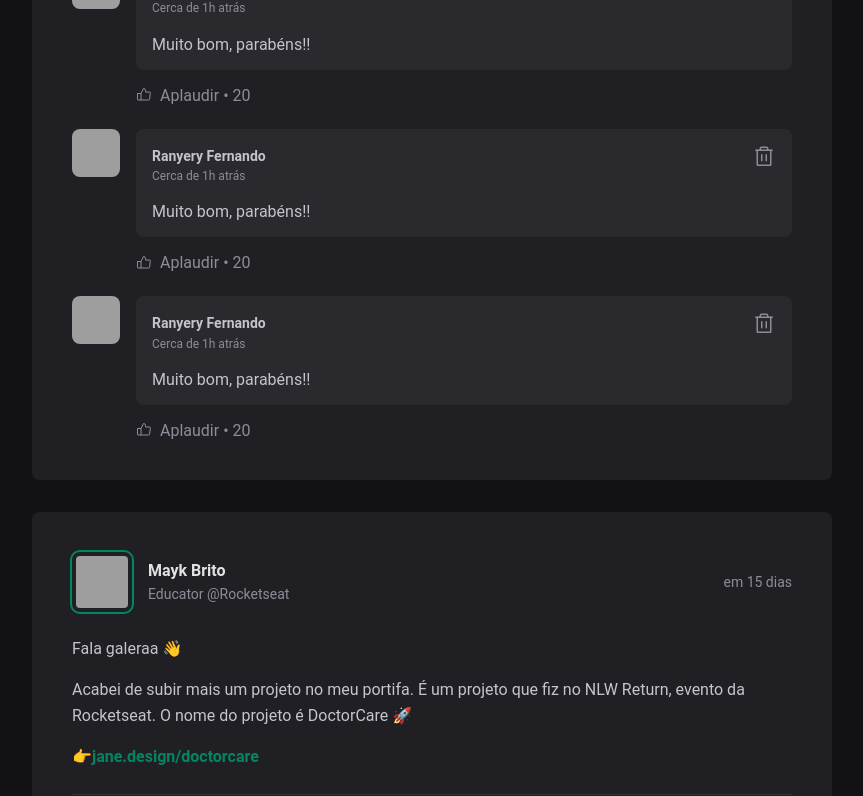
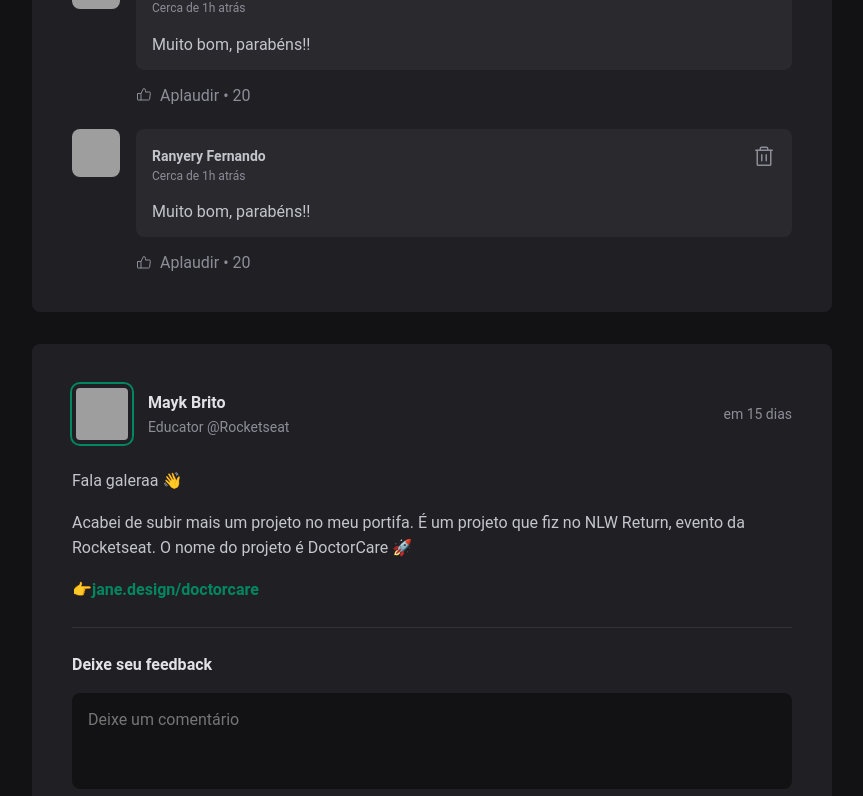
Before and after one commit to RanyeryFernando/01-fundamentos-reactjs, a React (Vite) app: page / in a window 1280 px wide. Shown: the part 622-1418 px from the top of the page, without its empty margins (352-1215 px from the left). Built offline with nearby package versions, Linux system fonts and the light colour scheme; grey boxes are pictures that could not be loaded.

Commit message:
Estado (useState)

```diff
--- a/src/components/Post.jsx
+++ b/src/components/Post.jsx
@@ -1,10 +1,18 @@
 import { format, formatDistanceToNow } from 'date-fns';
 import ptBR from 'date-fns/locale/pt-BR';
+import { useState } from 'react';
+
 import { Avatar } from './Avatar';
 import { Comment } from './Comment';
+
 import styles from './Post.module.css';
 
 export function Post({ author, publishedAt, content }) {
+    const [comments, setComments] = useState([
+        1,
+        2,
+    ])
+
     const publishedDateFormatted = format(publishedAt, "d 'de' LLLL 'ás' HH:mm'h'", {
         locale: ptBR,
     })
@@ -13,6 +21,12 @@
         locale: ptBR,
         addSuffix: true,
     })
+
+    function handleCreateNewComment() {
+        event.preventDefault()
+
+        setComments([...comments, comments.length + 1]);
+    }
 
     return (
         <article className={styles.post}>
@@ -40,7 +54,7 @@
                 })}
             </div>
 
-            <form className={styles.commentForm}>
+            <form onSubmit={handleCreateNewComment} className={styles.commentForm}>
                 <strong>Deixe seu feedback</strong>
 
                 <textarea
@@ -53,9 +67,9 @@
             </form>
 
             <div className={styles.commentList}>
-                <Comment />
-                <Comment />
-                <Comment />
+                {comments.map(comment => {
+                    return <Comment />
+                })}
             </div>
         </article>
     )
```
